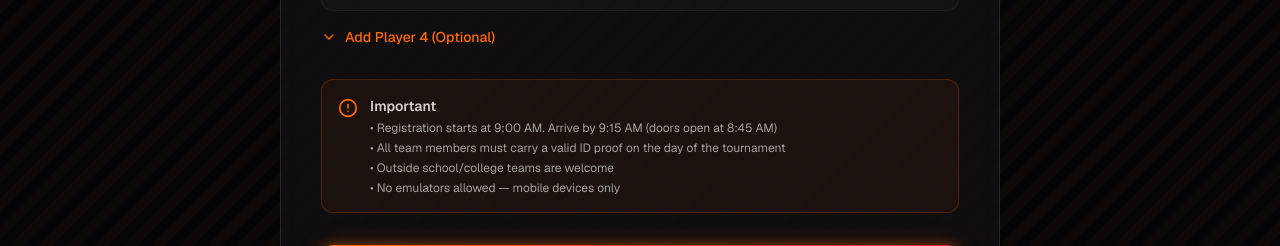
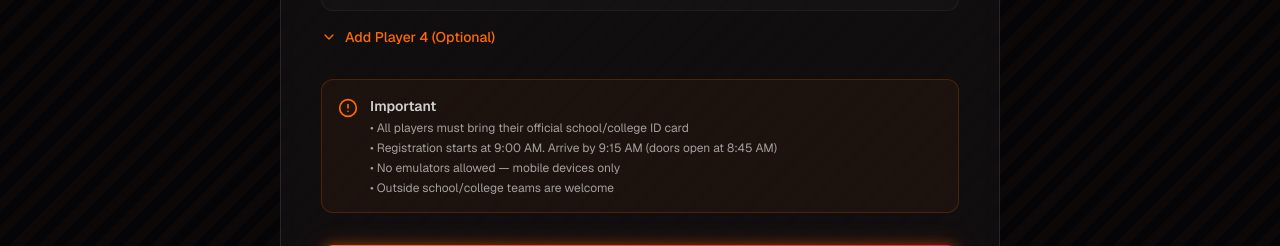
Before and after one commit to notUbaid/Free-Fire, a Next.js app: page / in a window 1280 px wide. Shown: the part 5160-5406 px from the top of the page. Built offline with nearby package versions, Linux system fonts and the light colour scheme.

Commit message:
fix: Add ID card requirement prominently

```diff
--- a/src/components/FAQSection.tsx
+++ b/src/components/FAQSection.tsx
@@ -35,7 +35,7 @@ const faqs = [
   },
   {
     q: "What should I bring?",
-    a: "Your mobile phone (fully charged), a charger/power bank, earphones, a valid ID proof, and your A-game!",
+    a: "Your mobile phone (fully charged), charger/power bank, AND your official school/college ID card. No ID = No entry!",
   },
   {
     q: "What game mode will be played?",
--- a/src/components/RegistrationForm.tsx
+++ b/src/components/RegistrationForm.tsx
@@ -175,7 +175,8 @@ export default function RegistrationForm() {
                 Team <span className="text-ff-orange font-bold">{formData.team_name}</span> has been registered successfully.
               </p>
               <p className="text-white/40 text-sm">
-                Make sure to arrive at IAR A3 Building before 9:15 AM on April 18.
+                Make sure to bring your official school/college ID card for all players.
+                <br />Arrive at IAR A3 Building before 9:15 AM on April 18.
               </p>
               <div className="mt-6 p-4 bg-black/30 rounded-xl border border-white/10">
                 <p className="text-white/50 text-xs uppercase tracking-widest mb-1">Venue</p>
@@ -377,10 +378,10 @@ export default function RegistrationForm() {
                 <div className="text-sm text-white/60">
                   <p className="font-semibold text-white/80 mb-1">Important</p>
                   <ul className="space-y-1 text-xs">
+                    <li>• All players must bring their official school/college ID card</li>
                     <li>• Registration starts at 9:00 AM. Arrive by 9:15 AM (doors open at 8:45 AM)</li>
-                    <li>• All team members must carry a valid ID proof on the day of the tournament</li>
+                    <li>• No emulators allowed — mobile devices only</li>
                     <li>• Outside school/college teams are welcome</li>
-                    <li>• No emulators allowed — mobile devices only</li>
                   </ul>
                 </div>
               </div>
```
